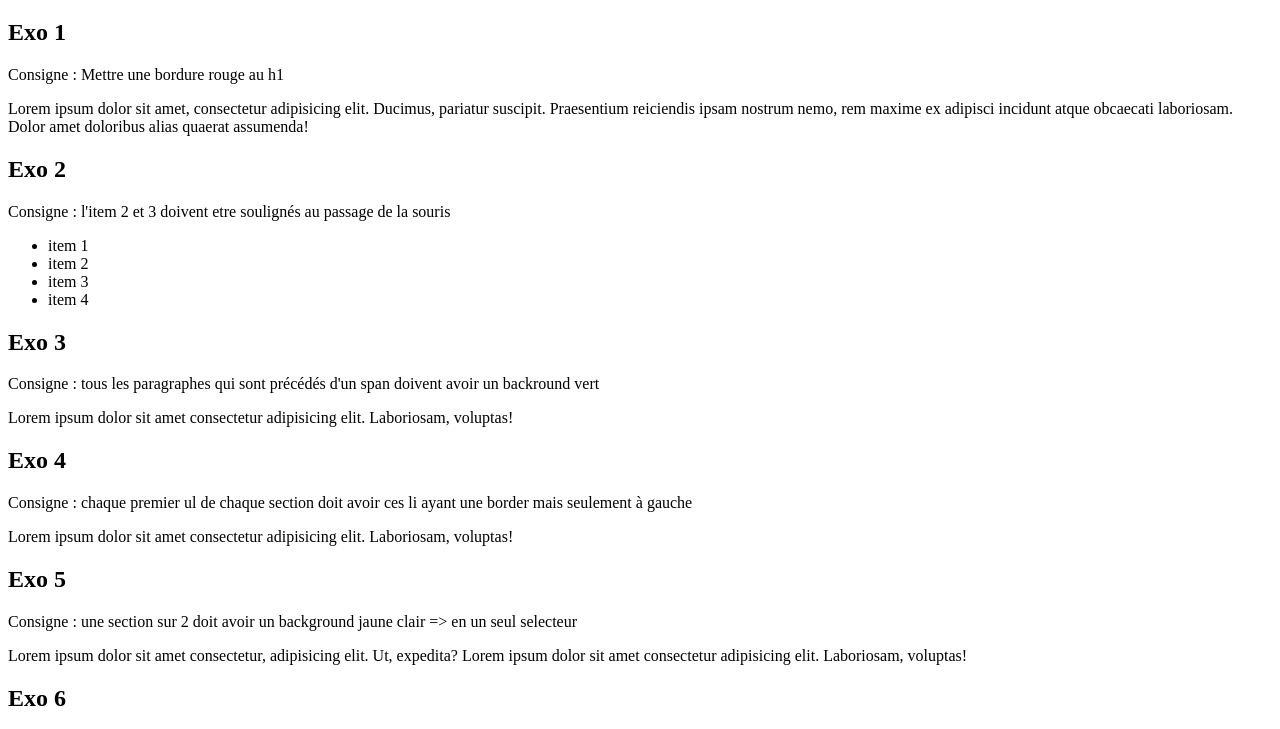
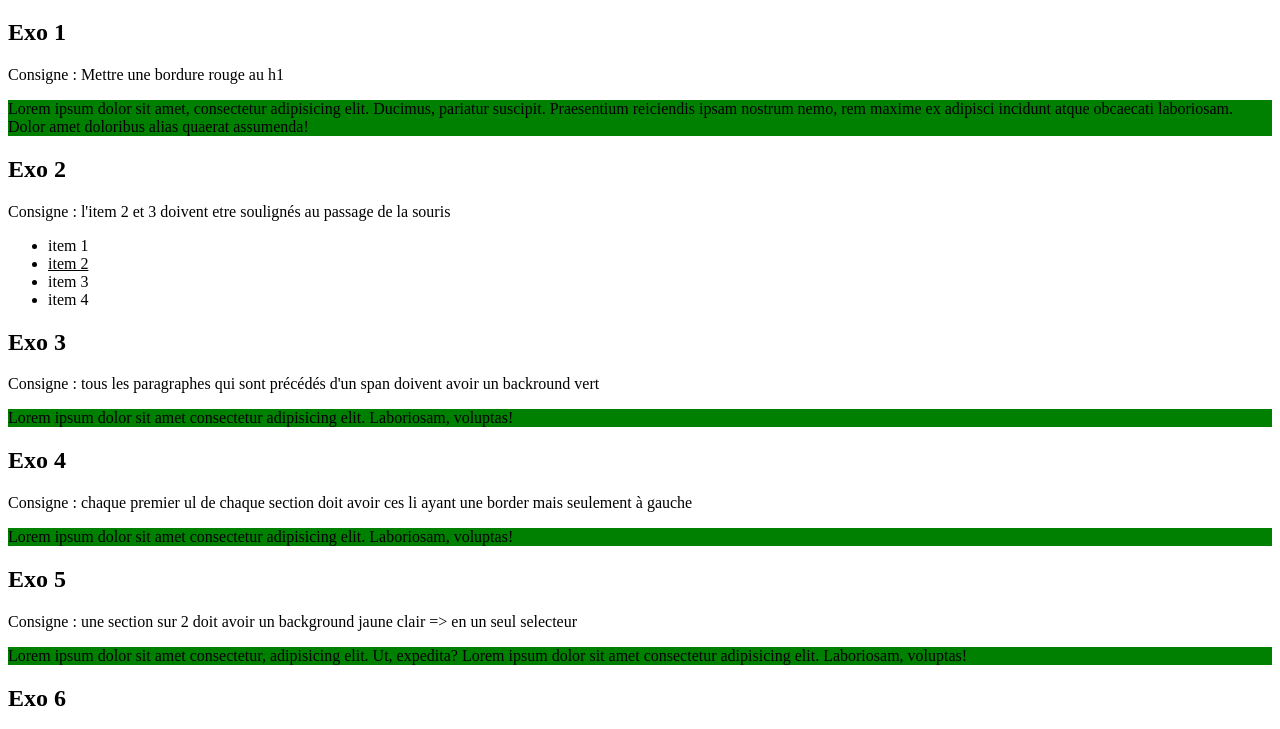
Before and after one commit to mohabrd/exo4_bis_css, a plain HTML site: page index.html in a window 1280 px wide. In both pictures the pointer is over the item "item 2". Shown: the part 71-800 px from the top of the page. Drawn offline with Linux system fonts and the light colour scheme.

Commit message:
exo02 et 03

```diff
--- a/public/css/style.css
+++ b/public/css/style.css
@@ -2,3 +2,11 @@ h1 {
     border: solid 5px red;
 
 }
+
+li:nth-child(2):hover, li:nth-child(3):hover{
+    text-decoration: underline;
+}
+
+span ~ p {
+    background-color: green;
+}
```
